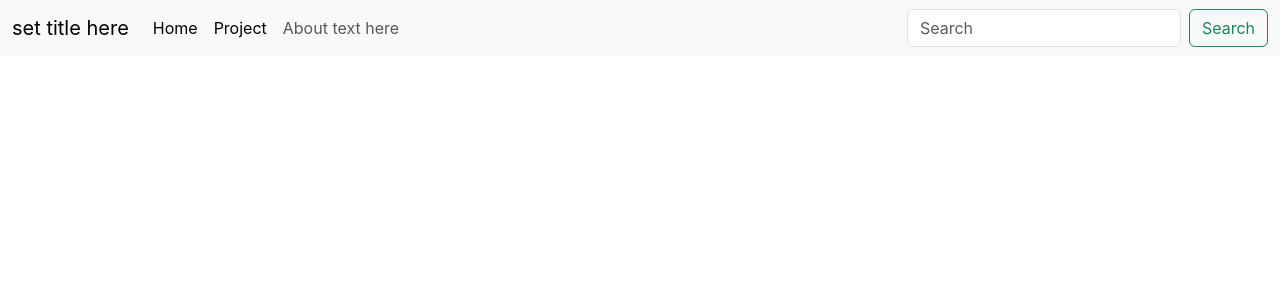
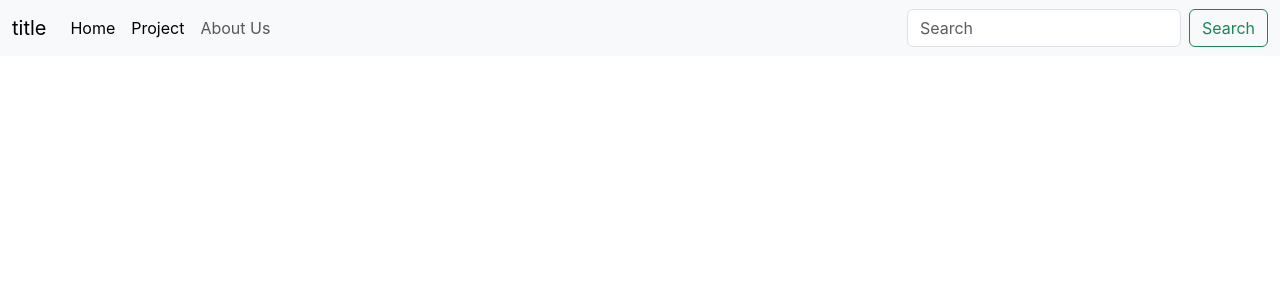
Before and after one commit to vishalsharma121/reactone, a React (Create React App) app: page / in a window 1280 px wide. Shown: the top 300 px of the page. Built offline with nearby package versions, Linux system fonts and the light colour scheme.

Commit message:
prop required

```diff
--- a/src/App.js
+++ b/src/App.js
@@ -5,8 +5,8 @@ import Navbar from './components/Navbar';
 function App() {
 return (
         <>
-      {/* <Navbar title="title" abouttext="About Us" /> */}
-      <Navbar />
+      <Navbar title="title" aboutText="About Us" />
+      {/* <Navbar /> */}
         </>
       );
 }
--- a/src/components/Navbar.js
+++ b/src/components/Navbar.js
@@ -31,8 +31,8 @@ export default function Navbar(props) {
   )
 }
 Navbar.propTypes = {
-    title: PropTypes.string,
-    abouttext:PropTypes.string
+    title: PropTypes.string.isRequired,
+    aboutText:PropTypes.string.isRequired
 }
 // Specifies the default values for props:
 Navbar.defaultProps = {
```
